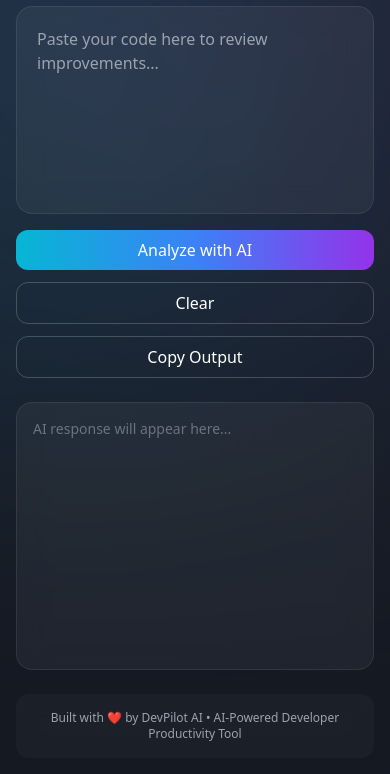
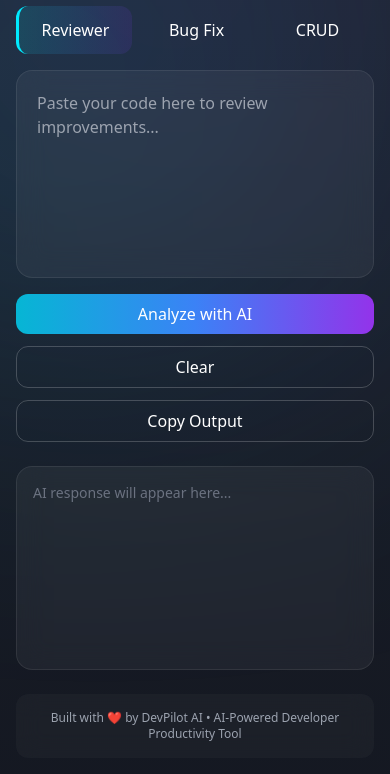
Before and after one commit to Saurabh-Borgaonkar/Project_SKITM, a website: page public/index.html in a window 390 px wide. Shown: the part 70-844 px from the top of the page. Drawn offline with nearby package versions, Linux system fonts and the light colour scheme.

Commit message:
some changes

```diff
--- a/public/index.html
+++ b/public/index.html
@@ -96,7 +96,8 @@ backdrop-filter:blur(12px);
 
 <!-- SIDEBAR -->
 
-<div class="hidden md:flex w-64 glass p-6 flex-col justify-between">
+
+      <div class="hidden md:flex md:w-64 glass p-6 flex-col justify-between">
 
 <div>
 
@@ -155,6 +156,27 @@ Code Reviewer
 AI Connected
 
 </div>
+
+</div>
+
+<!-- MOBILE MODE SWITCHER -->
+
+<div class="md:hidden flex gap-2 mb-4">
+
+<button onclick="setMode(event,'review')"
+class="navBtn active flex-1 text-center">
+Reviewer
+</button>
+
+<button onclick="setMode(event,'bug')"
+class="navBtn flex-1 text-center">
+Bug Fix
+</button>
+
+<button onclick="setMode(event,'crud')"
+class="navBtn flex-1 text-center">
+CRUD
+</button>
 
 </div>
 
```
